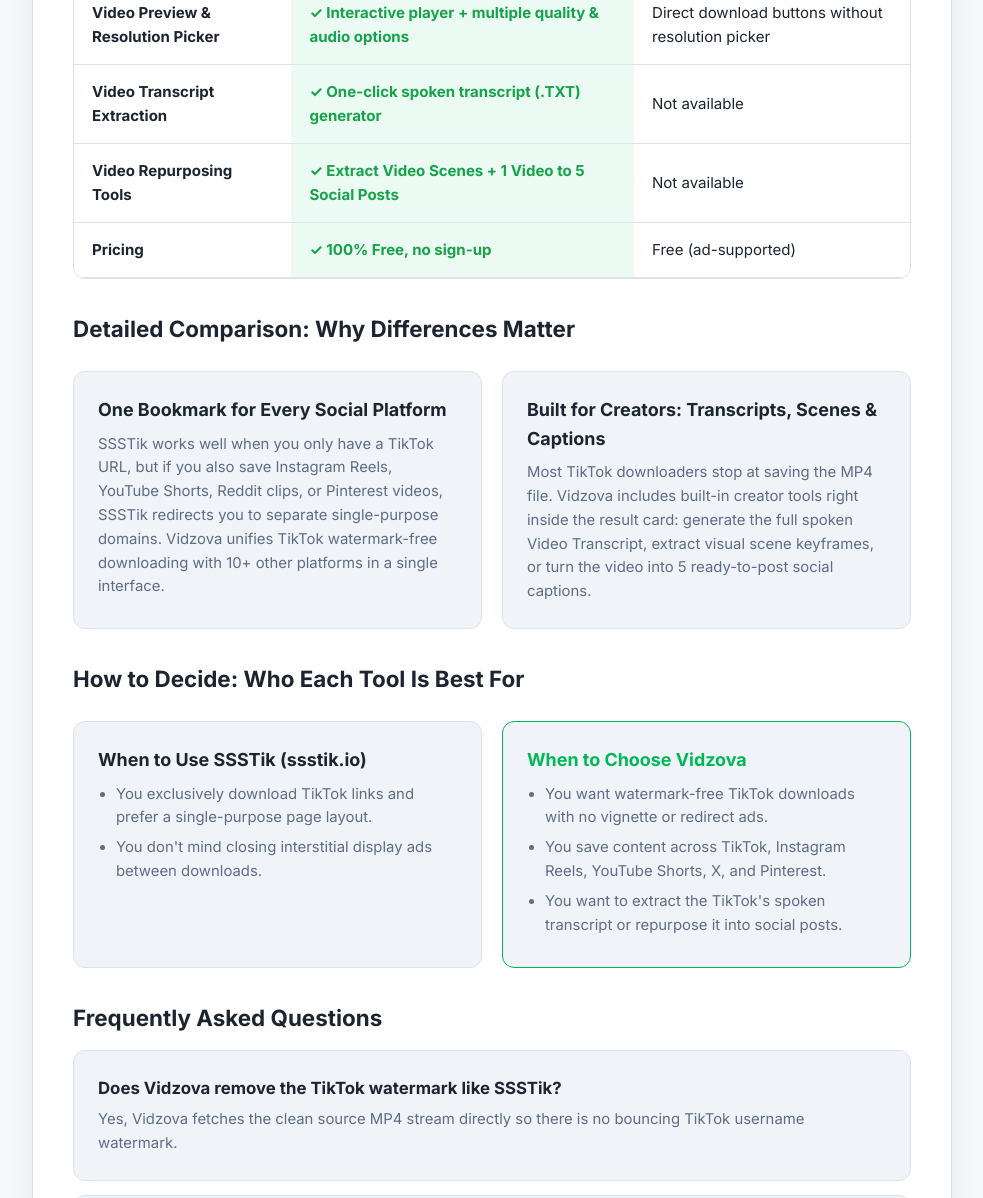
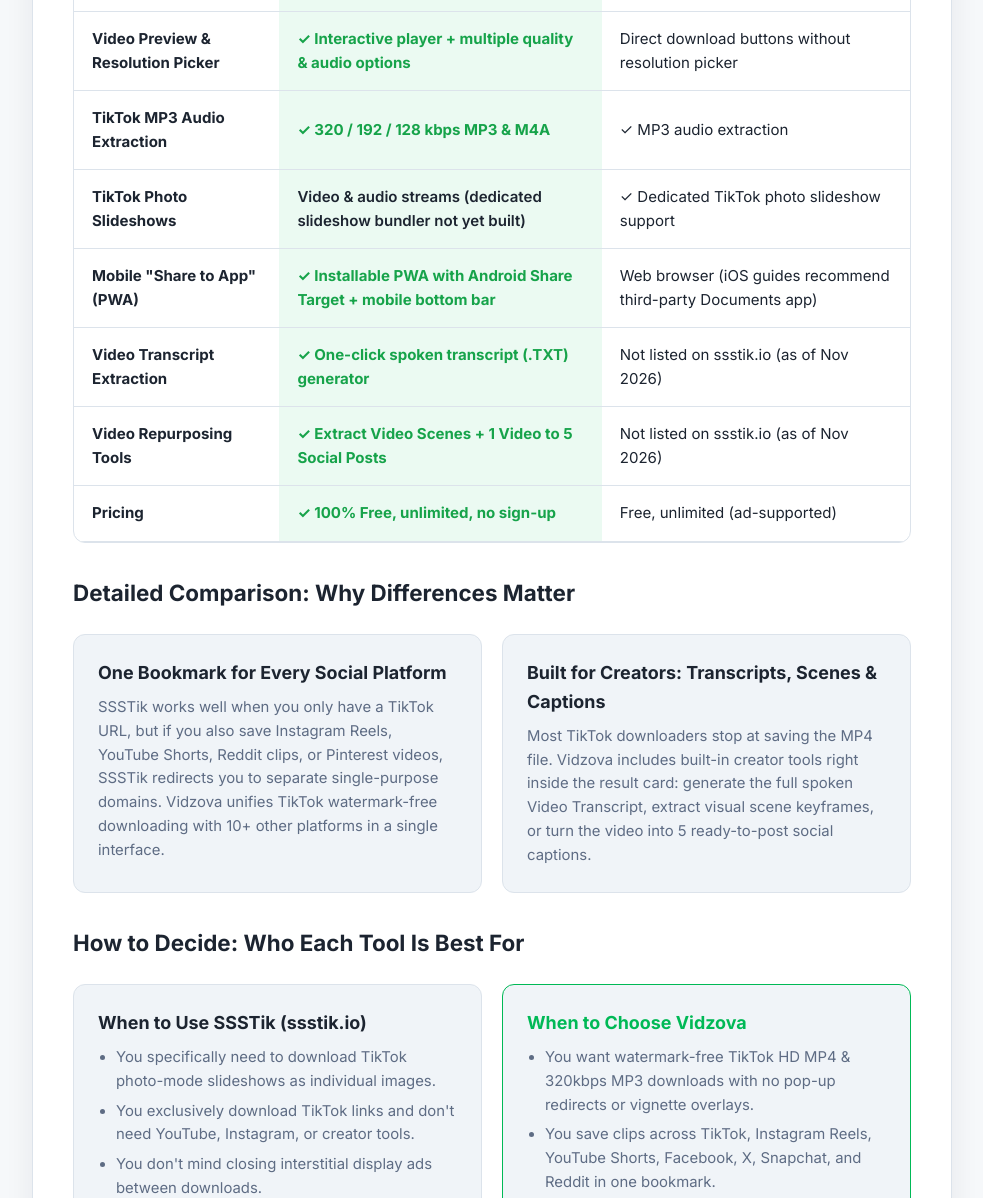
Before and after one commit to ibrar424/vidzova.online, a plain HTML site: page static/ssstik-alternative.html in a window 1280 px wide. Shown: the part 1181-2379 px from the top of the page, without its empty margins (148-1131 px from the left). Drawn offline with Linux system fonts and the light colour scheme.

Commit message:
Upgrade SSSTik.io TikTok comparison page with evidence-disciplined table, direct TikTok form, and cross-link

```diff
--- a/static/ssstik-alternative.html
+++ b/static/ssstik-alternative.html
@@ -346,8 +346,8 @@
     <h1 class="sf-alt-title">The Best Clean SSSTik.io Alternative (2026)</h1>
     <p class="sf-alt-sub">Save TikTok videos without watermark in original 1080p MP4 and MP3—plus download from YouTube, Instagram, and Pinterest with zero interstitial ads.</p>
 
-    <form action="/" method="GET" class="sf-input-wrap-alt">
-      <input type="url" name="url" class="sf-input-alt" placeholder="Paste YouTube, TikTok, Instagram, Facebook, or Reddit link here..." required autocomplete="off" />
+    <form action="/tiktok-video-downloader" method="GET" class="sf-input-wrap-alt">
+      <input type="url" inputmode="url" enterkeyhint="go" name="url" class="sf-input-alt" placeholder="Paste any TikTok video link here (e.g., https://www.tiktok.com/@user/video/...)..." required autocomplete="off" />
       <button type="submit" class="sf-btn-alt">
         <svg width="18" height="18" viewBox="0 0 24 24" fill="none" stroke="currentColor" stroke-width="2.5"><path d="M21 15v4a2 2 0 0 1-2 2H5a2 2 0 0 1-2-2v-4"></path><polyline points="7 10 12 15 17 10"></polyline><line x1="12" y1="15" x2="12" y2="3"></line></svg>
         <span>Download</span>
@@ -359,7 +359,7 @@
     <article class="sf-card-alt">
       <!-- TL;DR Box -->
       <div class="sf-tldr-box">
-        <strong>TL;DR (Verified Nov 2026):</strong> <strong>SSSTik (ssstik.io)</strong> is a fast, dedicated TikTok watermark remover, but it only supports TikTok links and displays vignette/banner ads between downloads. <strong>Vidzova</strong> gives you the same instant watermark-free TikTok MP4 and MP3 downloads with no pop-ups or redirects, while also supporting YouTube, Instagram Reels, Snapchat, Reddit, and built-in Video Transcripts.
+        <strong>TL;DR (Verified Nov 2026):</strong> <strong>SSSTik (ssstik.io)</strong> is a well-known, dedicated TikTok downloader that handles watermark-free MP4s, TikTok MP3 audio, and TikTok photo slideshows, though it is single-platform and uses interstitial/banner ads. <strong>Vidzova</strong> delivers fast watermark-free TikTok HD MP4 &amp; 320kbps MP3 downloads with no pop-up redirects, adds an interactive preview player, supports 10+ platforms (YouTube, Instagram Reels, Facebook, X, Snapchat, Reddit, Pinterest), includes Android PWA "Share to Vidzova", and bundles built-in Video Transcripts, Scene Extractor, and 5 Social Posts repurposing.
       </div>
 
       <h2 style="font-size:1.55rem; font-weight:800; margin:0 0 8px; color:var(--sf-text);">Vidzova vs. SSSTik (ssstik.io): At-a-Glance Comparison (As of Nov 2026)</h2>
@@ -396,19 +396,34 @@
               <td>Direct download buttons without resolution picker</td>
             </tr>
             <tr>
+              <td><strong>TikTok MP3 Audio Extraction</strong></td>
+              <td class="highlight"><span class="sf-tag-good">✓ 320 / 192 / 128 kbps MP3 &amp; M4A</span></td>
+              <td>✓ MP3 audio extraction</td>
+            </tr>
+            <tr>
+              <td><strong>TikTok Photo Slideshows</strong></td>
+              <td class="highlight">Video &amp; audio streams (dedicated slideshow bundler not yet built)</td>
+              <td>✓ Dedicated TikTok photo slideshow support</td>
+            </tr>
+            <tr>
+              <td><strong>Mobile "Share to App" (PWA)</strong></td>
+              <td class="highlight"><span class="sf-tag-good">✓ Installable PWA with Android Share Target + mobile bottom bar</span></td>
+              <td>Web browser (iOS guides recommend third-party Documents app)</td>
+            </tr>
+            <tr>
               <td><strong>Video Transcript Extraction</strong></td>
               <td class="highlight"><span class="sf-tag-good">✓ One-click spoken transcript (.TXT) generator</span></td>
-              <td>Not available</td>
+              <td>Not listed on ssstik.io (as of Nov 2026)</td>
             </tr>
             <tr>
               <td><strong>Video Repurposing Tools</strong></td>
               <td class="highlight"><span class="sf-tag-good">✓ Extract Video Scenes + 1 Video to 5 Social Posts</span></td>
-              <td>Not available</td>
+              <td>Not listed on ssstik.io (as of Nov 2026)</td>
             </tr>
             <tr>
               <td><strong>Pricing</strong></td>
-              <td class="highlight"><span class="sf-tag-good">✓ 100% Free, no sign-up</span></td>
-              <td>Free (ad-supported)</td>
+              <td class="highlight"><span class="sf-tag-good">✓ 100% Free, unlimited, no sign-up</span></td>
+              <td>Free, unlimited (ad-supported)</td>
             </tr>
           </tbody>
         </table>
@@ -431,16 +446,18 @@
         <div class="sf-feature-card-alt">
           <h3>When to Use SSSTik (ssstik.io)</h3>
           <ul>
-            <li>You exclusively download TikTok links and prefer a single-purpose page layout.</li>
-<li>You don't mind closing interstitial display ads between downloads.</li>
+            <li>You specifically need to download TikTok photo-mode slideshows as individual images.</li>
+            <li>You exclusively download TikTok links and don't need YouTube, Instagram, or creator tools.</li>
+            <li>You don't mind closing interstitial display ads between downloads.</li>
           </ul>
         </div>
         <div class="sf-feature-card-alt" style="border-color:var(--sf-green);">
           <h3 style="color:var(--sf-green);">When to Choose Vidzova</h3>
           <ul>
-            <li>You want watermark-free TikTok downloads with no vignette or redirect ads.</li>
-<li>You save content across TikTok, Instagram Reels, YouTube Shorts, X, and Pinterest.</li>
-<li>You want to extract the TikTok's spoken transcript or repurpose it into social posts.</li>
+            <li>You want watermark-free TikTok HD MP4 &amp; 320kbps MP3 downloads with no pop-up redirects or vignette overlays.</li>
+            <li>You save clips across TikTok, Instagram Reels, YouTube Shorts, Facebook, X, Snapchat, and Reddit in one bookmark.</li>
+            <li>You want 1-tap mobile downloads via the Android PWA Share menu or mobile bottom bar.</li>
+            <li>You are a creator who needs spoken transcripts, keyframe scene extraction, or 5-platform social captions.</li>
           </ul>
         </div>
       </div>
@@ -473,7 +490,7 @@
       <div style="margin-top:28px; background:var(--sf-surface-alt); border-radius:12px; padding:24px; border:1px solid var(--sf-border);">
         <h3 style="margin:0 0 10px; font-size:1.15rem; color:var(--sf-text);">Ready to try a clean, redirect-free video downloader?</h3>
         <p style="margin:0 0 16px; color:var(--sf-text-muted); font-size:0.95rem;">Save videos, MP3 audio, and full spoken Video Transcripts with zero pop-ups.</p>
-        <a href="/" style="display:inline-block; background:var(--sf-green); color:#fff; font-weight:700; padding:12px 24px; border-radius:8px; text-decoration:none;">Launch Vidzova Downloader →</a>
+        <a href="/tiktok-video-downloader" style="display:inline-block; background:var(--sf-green); color:#fff; font-weight:700; padding:12px 24px; border-radius:8px; text-decoration:none;">Open TikTok Video Downloader →</a>
       </div>
     </article>
   </main>
```
